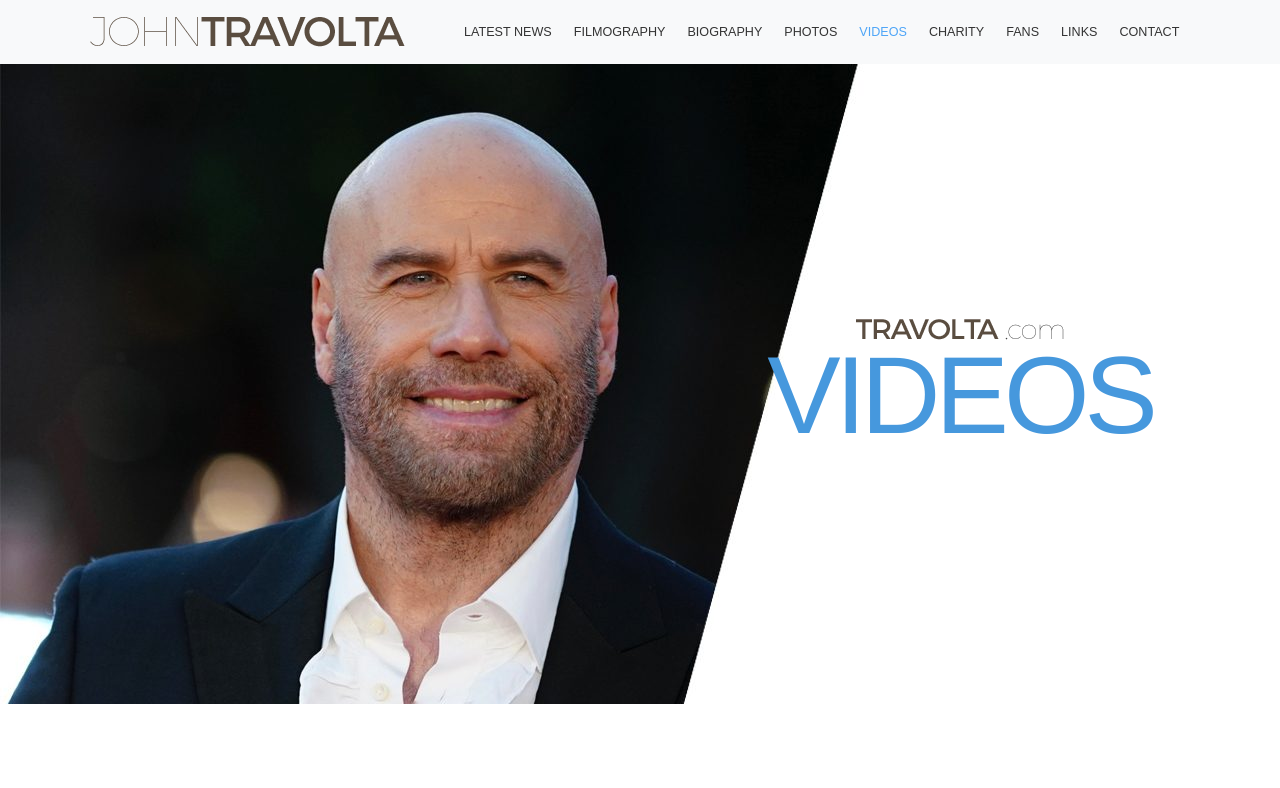
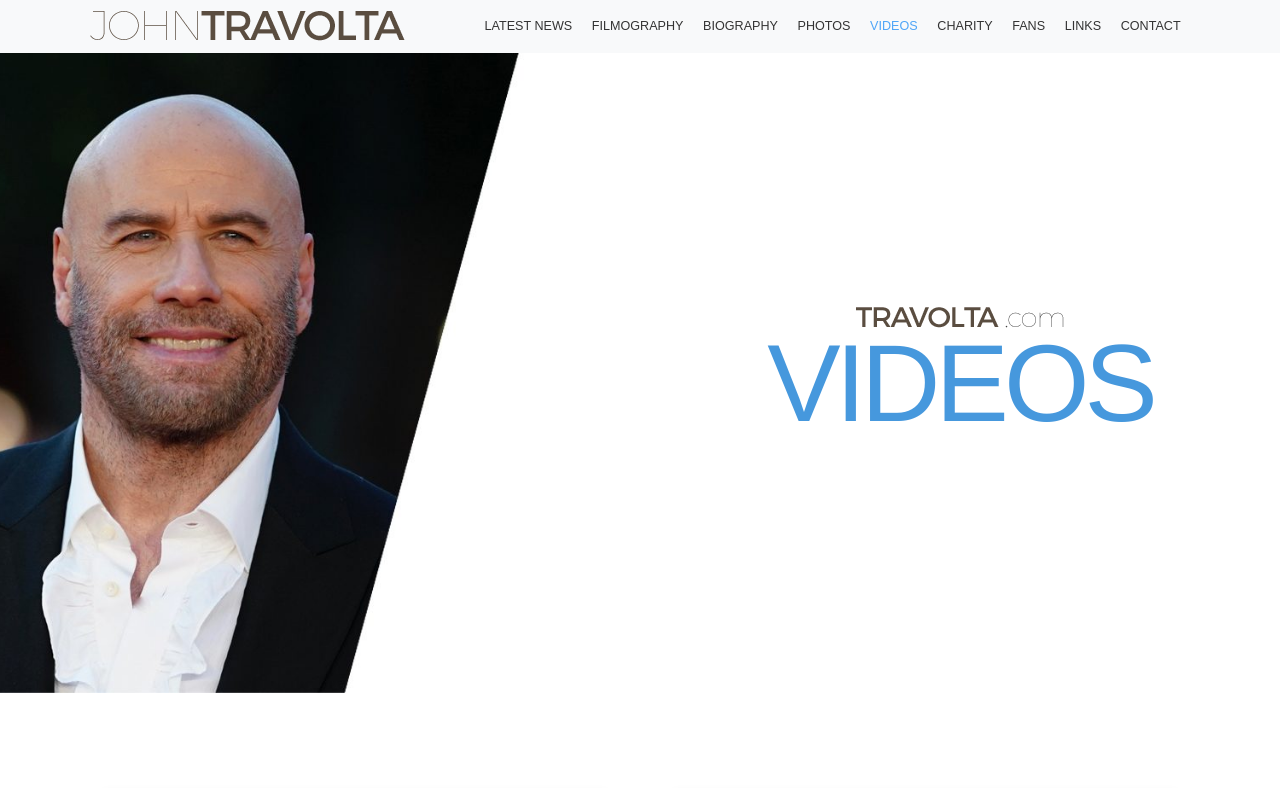
Before and after one commit to AgapeWorks/PersonalBlog, a plain HTML site: page Videos.html in a window 1280 px wide. Shown: the top 788 px of the page. Drawn offline with nearby package versions, Linux system fonts and the light colour scheme.

Commit message:
cirrections

```diff
--- a/CSS/Site.css
+++ b/CSS/Site.css
@@ -29,79 +29,51 @@
       text-decoration: none;
     }
 
-    nav{
+    nav {
   padding-left: 7% !important;
   padding-right: 7% !important;
 }
 
 .navbar-nav > li > a {
-      color: #40392f;
   text-transform: uppercase;
-      font-family:  var(--font-family);
+  font-family: var(--font-family);
   font-size: 0.9rem;
-      padding-left: 11px !important;
-      padding-right: 11px !important;
-      -webkit-transition: all 200ms ease-in-out;
-      -moz-transition: all 200ms ease-in-out;
-      -ms-transition: all 200ms ease-in-out;
-      -o-transition: all 200ms ease-in-out;
+  padding: 0.5rem 0.7rem !important;
   transition: all 200ms ease-in-out;
+  color: var(--text-color) !important;
 }
 
-    .nav-link {
-      padding: 1rem 2rem;
-      display: flex;
-      justify-content: space-between;
-      align-items: center;
-      flex-wrap: nowrap !important;
-    }
-
-    .nav-link {
-      text-decoration: none;
-      color: var(--text-color) !important;
-      font-size: 0.9rem;
-      font-weight: 500;
-    }
-
-    .nav-link:hover {
+.navbar-nav > li > a:hover,
+.navbar-nav > li > a.active {
   color: var(--primary-color) !important;
 }
 
-    .nav-item .active {
-      color: var(--primary-color) !important;
-    }
-
-    .brand {
+.navbar-brand {
   font-size: 1.4rem;
   font-weight: 300;
 }
-
 .brand span {
   font-weight: 700;
 }
 
 .header-section {
-      background: url(../Images/new.jpg);
-      height: 80vh;
+  background: url('../Images/new.jpg') no-repeat center center/cover;
+  min-height: 80vh;
   display: flex;
   flex-wrap: wrap;
 }
 
 .image-col {
-        height: 80vh;
   flex: 1;
   overflow: hidden;
+  min-height: 80vh;
 }
-
-
 .image-col img {
+  width: 100%;
   height: 100%;
-        width: 100%;
   object-fit: cover;
-        object-position: top; /* ensures the top of the image is visible */
+  object-position: top;
 }
-
-
 
 .content-col {
   flex: 1 1 50%;
@@ -114,38 +86,34 @@
   align-items: center;
 }
 .content-col img {
-      display: block;
   max-width: 100%;
   height: auto;
 }
-    .name-image{
-      width: 604px;
+.name-image {
+  max-width: 604px;
+  width: 100%;
 }
-    .signature-img{
-      width: 290px;
+.signature-img {
+  max-width: 290px;
+  width: 100%;
 }
-
 .content-col h1 {
   font-size: var(--heading-size);
   font-weight: 100;
   letter-spacing: 4px;
 }
-
 .content-col h1 span {
   font-weight: 700;
   color: var(--primary-color);
 }
-
 .content-col h5 {
   margin: 1rem 0;
   color: var(--light-color);
 }
-
 .content-col p {
   color: var(--text-color);
   font-size: 0.95rem;
 }
-
 .signature {
   width: var(--signature-width);
   margin: 1rem auto 0;
@@ -154,24 +122,29 @@
 @media (max-width: 768px) {
   .image-col,
   .content-col {
+    flex: 100%;
     max-width: 100%;
-        flex: 100%;
   }
 
   .image-col {
-        clip-path: none;
     height: 300px;
-      }
-
-      .image-col img {
-        height: 100%;
   }
 
   .content-col {
     padding: 2rem;
   }
+
+  .content-col h1 {
+    font-size: 1.75rem;
   }
 
+  .name-image {
+    width: 100%;
+  }
+  .signature-img {
+    width: 80%;
+  }
+}
     .nav-tabs {
       border-bottom: none;
     }
--- a/Videos.html
+++ b/Videos.html
@@ -59,33 +59,29 @@
 
 <body>
     <!-- Navigation -->
-    <header class=" bg-light">
-        <nav class="navbar navbar-expand-md ">
+    <header class="bg-light">
+  <nav class="navbar navbar-expand-md">
     <a class="navbar-brand" href="index.html">
-                <img src="Images/logo.png" alt="Logo" height="">
+      <img src="Images/logo.png" alt="Logo" class="img-fluid" style="max-height: 60px;">
     </a>
-
-            <!-- Toggler button for mobile -->
     <button class="navbar-toggler" type="button" data-bs-toggle="collapse" data-bs-target="#navbarNav">
       <span class="navbar-toggler-icon"></span>
     </button>
 
-            <!-- Nav links -->
     <div class="collapse navbar-collapse" id="navbarNav">
-                <ul class="navbar-nav ms-auto">
-                    <li class="nav-item"><a class="nav-link" href="LatestNews.html">LATEST NEWS</a></li>
-                    <li class="nav-item"><a class="nav-link" href="Filmography.html">FILMOGRAPHY</a></li>
-                    <li class="nav-item"><a class="nav-link" href="Biography.html">BIOGRAPHY</a></li>
-                    <li class="nav-item"><a class="nav-link" href="Photos.html">PHOTOS</a></li>
-                    <li class="nav-item"><a class="nav-link active" href="Videos.html">VIDEOS</a></li>
-                    <li class="nav-item"><a class="nav-link" href="Charity.html">CHARITY</a></li>
-                    <li class="nav-item"><a class="nav-link" href="Fans.html">FANS</a></li>
-                    <li class="nav-item"><a class="nav-link" href="Links.html">LINKS</a></li>
-                    <li class="nav-item"><a class="nav-link" href="Contacts.html">CONTACT</a></li>
+      <ul class="navbar-nav ms-auto text-center text-uppercase">
+        <li class="nav-item"><a class="nav-link" href="LatestNews.html">Latest News</a></li>
+        <li class="nav-item"><a class="nav-link" href="Filmography.html">Filmography</a></li>
+        <li class="nav-item"><a class="nav-link" href="Biography.html">Biography</a></li>
+        <li class="nav-item"><a class="nav-link" href="Photos.html">Photos</a></li>
+        <li class="nav-item"><a class="nav-link active" href="Videos.html">Videos</a></li>
+        <li class="nav-item"><a class="nav-link" href="Charity.html">Charity</a></li>
+        <li class="nav-item"><a class="nav-link" href="Fans.html">Fans</a></li>
+        <li class="nav-item"><a class="nav-link" href="Links.html">Links</a></li>
+        <li class="nav-item"><a class="nav-link" href="Contacts.html">Contact</a></li>
       </ul>
     </div>
   </nav>
-
 </header>
     <!-- Hero Section -->
     <section class="header-section">
```
Lines whose indentation alone changed are shown as unchanged.
